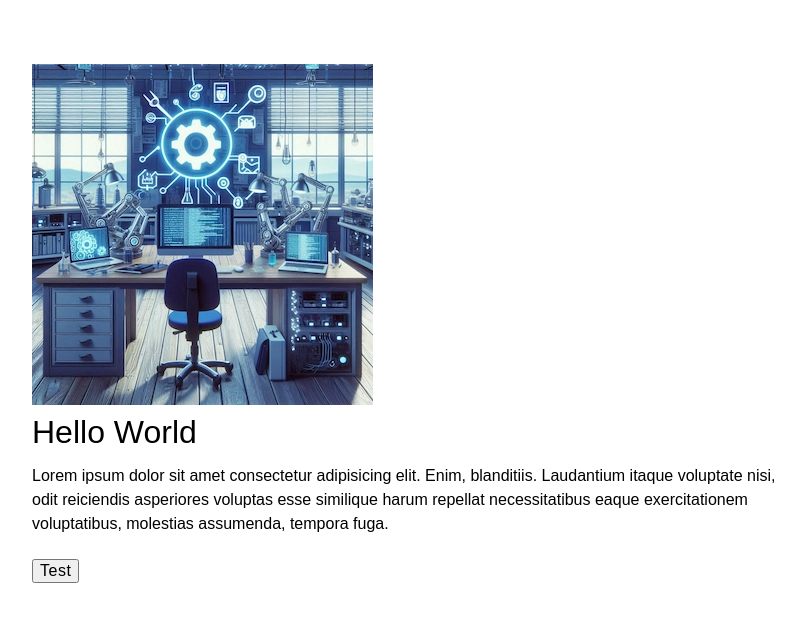
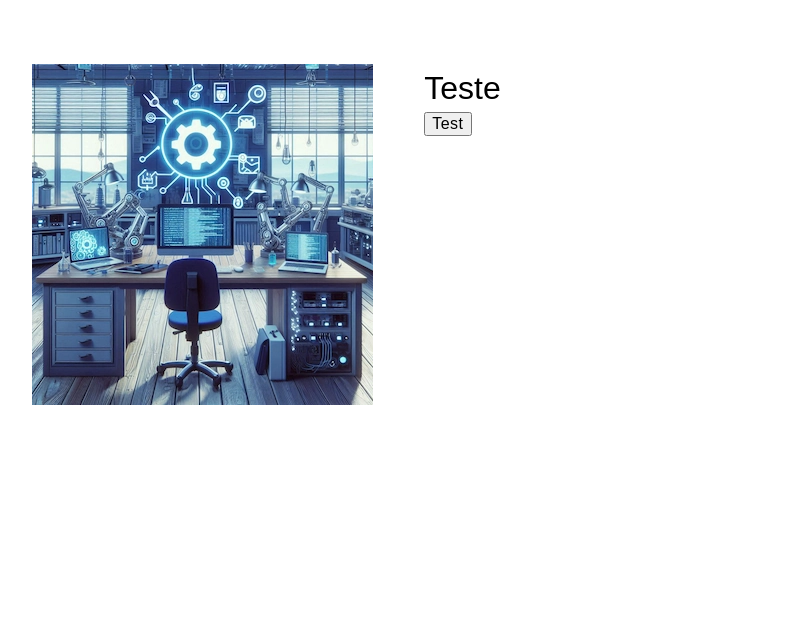
Before and after one commit to lcgds/actions-hello-world, a website: page src/index.html in a window 1280 px wide. Shown: the whole page, without its empty margins (96-901 px from the left). Drawn offline with Linux system fonts and the light colour scheme.

Commit message:
Update index.html

```diff
--- a/src/index.html
+++ b/src/index.html
@@ -14,8 +14,7 @@
             <img src="../assets/_24035650-487d-40a0-a197-2c6d83610228.webp" alt="Imagem de 'laboratório de automação e desenvolvimento de software com o símbolo do Github' gerada pela Inteligência Articial Copilot da Microsoft." loading="eager">
         </div>
         <div>
-        <h1>Hello World</h1>
-        <p>Lorem ipsum dolor sit amet consectetur adipisicing elit. Enim, blanditiis. Laudantium itaque voluptate nisi, odit reiciendis asperiores voluptas esse similique harum repellat necessitatibus eaque exercitationem voluptatibus, molestias assumenda, tempora fuga.</p>
+        <h1>Teste</h1>
         <button>Test</button>
         </div>
     </main>
```
